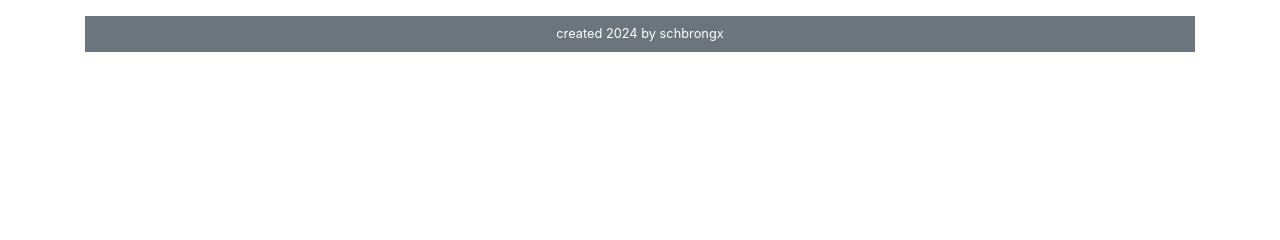
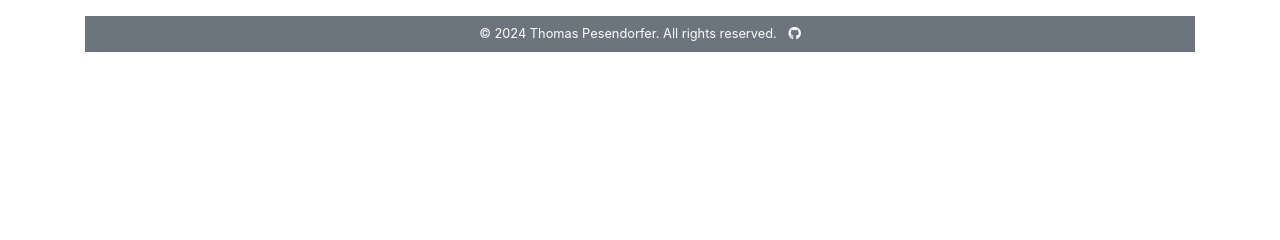
Before and after one commit to schbrongx/certmanager, a Flask app: page / in a window 1280 px wide. Shown: the part 255-495 px from the top of the page. Run offline with Flask 2, Linux system fonts and the light colour scheme; data that the repository does not hold is empty; some libraries are stand-ins or nearby versions.

Commit message:
Added copyright information.

```diff
--- a/templates/index.html
+++ b/templates/index.html
@@ -63,7 +63,10 @@
     </table>
 
     <!-- Footer -->
-    <footer class="text-center bg-secondary text-white py-2" style="font-size: 0.8rem;">
-        created 2024 by <a href="https://github.com/schbrongx/certmanager" target="_blank" class="text-white">schbrongx</a>
+     <footer class="text-center bg-secondary text-white py-2" style="font-size: 0.8rem;">
+      © 2024 Thomas Pesendorfer. All rights reserved.
+      <a href="https://github.com/schbrongx/certmanager" target="_blank" class="text-white ml-2">
+        <i class="fab fa-github"></i>
+      </a>
     </footer>
     {% endblock %}
```
Also changed, not shown: README.md.
